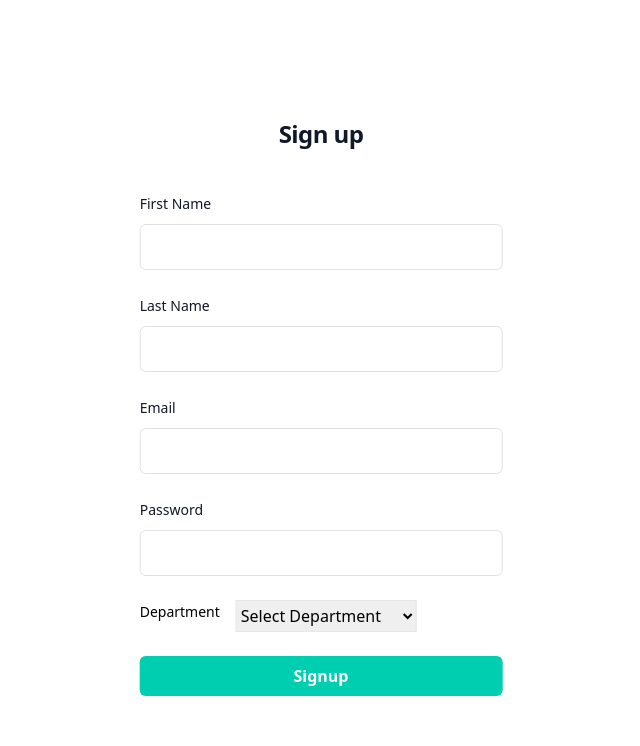
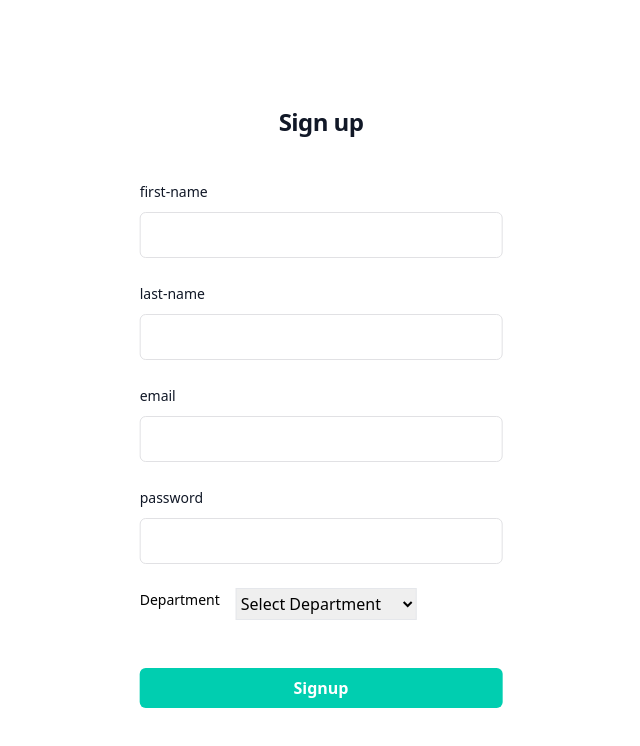
Before and after one commit to Sohil9866/Employee-Management-System, a React (Vite) app: page /signup in a window 1280 px wide. Shown: the top 746 px of the page, without its empty margins (319-959 px from the left). Built offline with nearby package versions, Linux system fonts and the light colour scheme.

Commit message:
feat form validation

```diff
--- a/package.json
+++ b/package.json
@@ -13,7 +13,8 @@
     "formik": "^2.4.6",
     "react": "^18.3.1",
     "react-dom": "^18.3.1",
-    "react-router-dom": "^6.23.1"
+    "react-router-dom": "^6.23.1",
+    "yup": "^1.4.0"
   },
   "devDependencies": {
     "@types/react": "^18.3.3",
--- a/src/Components/Signup.tsx
+++ b/src/Components/Signup.tsx
@@ -1,9 +1,31 @@
 import { Button } from "./button";
 import Input from "./input";
+import { useNavigate } from "react-router-dom";
+import { SignupSchema } from "../schemas";
+import { useFormik } from "formik";
 
 const SignupForm = () => {
+  const navigate = useNavigate();
+
+  const initialValue = {
+    email: "",
+    password: "",
+    firstname: "",
+    lastname: "",
+    department: "",
+  };
+
+  const {initialValues, handleBlur, handleChange, handleSubmit,values, errors, touched} = useFormik({
+    initialValues : initialValue,
+    validationSchema: SignupSchema,
+    onSubmit: (values) => {
+      console.log(values);
+      navigate("/");
+    },
+  });
+
   return (
-    <div className=" absolute left-1/2 top-1/2 -translate-x-1/2 -translate-y-1/2 w-1/3 flex-col px-6 py-6 lg:px-8">
+    <div className="absolute left-1/2 top-1/2 -translate-x-1/2 -translate-y-1/2 w-1/3 flex-col px-6 py-6 lg:px-8">
       <div className="sm:mx-auto sm:w-full sm:max-w-sm">
         <h2 className="mt-3 text-center text-2xl font-bold leading-9 tracking-tight text-gray-900">
           Sign up
@@ -11,24 +33,83 @@ const SignupForm = () => {
       </div>
 
       <div className="mt-10 sm:mx-auto sm:w-full sm:max-w-sm">
-        <form className="space-y-6" action="#" method="POST">
-          <Input type="text" label="First Name" name="firstName" />
-          <Input type="text" label="Last Name" name="lastName" />
-          <Input type="email" label="Email" name="email" />
-          <Input type="password" label="Password" name="password" />
+        <form className="space-y-6" onSubmit={handleSubmit}>
+          <Input
+            label="first-name"
+            name="firstname"
+            type="text"
+            value={values.firstname}
+            onChange={handleChange}
+            onBlur={handleBlur}
+            err={
+              errors.firstname && touched.firstname
+                ? `${errors.firstname}`
+                : null
+            }
+          />
+          <Input
+            label="last-name"
+            name="lastname"
+            type="text"
+            value={values.lastname}
+            onChange={handleChange}
+            onBlur={handleBlur}
+            err={
+              errors.lastname && touched.lastname
+                ? `${errors.lastname}`
+                : null
+            }
+          />
+          <Input
+            label="email"
+            name="email"
+            type="email"
+            value={values.email}
+            onChange={handleChange}
+            onBlur={handleBlur}
+            err={
+              errors.email && touched.email
+                ? `${errors.email}`
+                : null
+            }
+          />
+          <Input
+            label="password"
+            name="password"
+            type="password"
+            value={values.password}
+            onChange={handleChange}
+            onBlur={handleBlur}
+            err={
+              errors.password && touched.password
+                ? `${errors.password}`
+                : null
+            }
+          />
           <div className="mb-4 flex items-center">
             <label className="block font-medium text-sm text-black mb-2 mr-4">
               Department
             </label>
-            <select className=" w-6/12 h-8 border">
-              <option>Select Department</option>
+            <select
+              name="Department"
+              className="w-6/12 h-8 border"
+              value={values.department}
+              onChange={handleChange}
+              onBlur={handleBlur}
+            >
+              <option value="">Select Department</option>
               <option value="Finance">Finance</option>
               <option value="Sales">Sales</option>
               <option value="Marketing">Marketing</option>
               <option value="IT">IT</option>
             </select>
           </div>
-          <Button name="Signup" />
+            <div className="text-xs text-red-500 ">
+            {errors.department && touched.department ? (
+              <div>{errors.department}</div>
+            ) : null}
+            </div>
+          <Button type="submit" name="Signup" />
         </form>
       </div>
     </div>
--- a/src/Components/button.tsx
+++ b/src/Components/button.tsx
@@ -1,7 +1,9 @@
+import React from "react";
 type ButtonProps = {
   name: string;
   className?: string;
-}
+} & React.ButtonHTMLAttributes<HTMLButtonElement>
+
 
 export const Button = ({ name, className = "", ...props }: ButtonProps) => {
   return (
--- a/src/Components/input.tsx
+++ b/src/Components/input.tsx
@@ -1,14 +1,15 @@
-import React, { HtmlHTMLAttributes, useId, forwardRef } from "react";
+import React, {  useId, forwardRef } from "react";
 
 type InputProps = {
   label: string;
   className?: string;
   name: string;
   type: string;
-} & HtmlHTMLAttributes<HTMLInputElement>;
+  err?: null |string;
+} & React.InputHTMLAttributes<HTMLInputElement>;
 
-const Input = forwardRef<HTMLInputElement, InputProps>(
-  ({ name, value, label, type, className = "", ...props }, ref) => {
+const Input = React.forwardRef<HTMLInputElement, InputProps>(
+  ({ name, label, type, err, className = "", ...props }, ref) => {
     const id = useId();
     return (
       <>
@@ -28,10 +29,13 @@ const Input = forwardRef<HTMLInputElement, InputProps>(
               name={name}
               id={id}
               ref={ref as React.Ref<HTMLInputElement>}
-              value={value}
               {...props}
             />
           </div>
+          {err !== null ?
+          (<div className="flex items-center text-red-500 text-xs">
+            <span className="text-red-500">{err}</span>
+          </div>) : ("")}
         </div>
       </>
     );
--- a/src/Components/loginForm.tsx
+++ b/src/Components/loginForm.tsx
@@ -2,33 +2,62 @@ import { Button } from "./button";
 import { NavLink } from "react-router-dom";
 import Input from "./input";
 import { useFormik } from "formik";
+import { loginSchema } from "../schemas";
+const LoginForm = () => {
 
-const LoginForm = () => {
   const initialValue = {
     email: "",
-    password: ""
-  }
+    password: "",
+  };
 
-  const {values, initialValues, handleChange, handleSubmit, handleBlur} = useFormik({
-      initialValues: initialValue,
-    onSubmit: values => {
-        console.log(values);
-    }
+  const {
+    values,
+    initialValues,
+    handleChange,
+    handleSubmit,
+    handleBlur,
+    errors,
+    touched,
+  } = useFormik({
+    initialValues : initialValue,
+    validationSchema: loginSchema,
+
+    onSubmit: (values) => {
+      console.log(values);
+    },
   });
   return (
     <div className=" absolute left-1/2 top-1/2 -translate-x-1/2 -translate-y-1/2 w-1/3 flex-col px-6 py-6 lg:px-8">
       <div className="sm:mx-auto sm:w-full sm:max-w-sm">
         <h2 className="mt-3 text-center text-2xl font-bold leading-9 tracking-tight text-gray-900">
-          Log in
+          Log In
         </h2>
       </div>
 
       <div className="mt-10 sm:mx-auto sm:w-full sm:max-w-sm">
         <form className="space-y-6" onSubmit={handleSubmit}>
-          <Input label="Email" name="email" type="email"  onChange={handleChange} onBlur={handleBlur}/>
-          <Input label="Password" name="password" type="password" />
+          <Input
+            label="Email"
+            name="email"
+            type="email"
+            value={values.email}
+            onChange={handleChange}
+            onBlur={handleBlur}
+            err={errors.email && touched.email ? `${errors.email}` : null}
+          />
+          <Input
+            label="Password"
+            name="password"
+            type="password"
+            value={values.password}
+            onChange={handleChange}
+            onBlur={handleBlur}
+            err={
+              errors.password && touched.password ? `${errors.password}` : null
+            }
+          />
           <div>
-           <Button name="Signin"/>
+            <Button name="Login" />
           </div>
         </form>
 
--- /dev/null
+++ b/src/schemas/index.ts
@@ -0,0 +1,23 @@
+import * as Yup from "yup";
+
+export const loginSchema = Yup.object({
+    email: Yup.string()
+    .email("Invalid Email Format")
+    .required("Please enter your email"),
+    password: Yup.string()
+    .required("Must be of 8 words")
+})
+
+export const SignupSchema = Yup.object({
+    email: Yup.string()
+    .email("Invalid Email Format")
+    .required("Please enter your email"),
+    password: Yup.string()
+    .required("Must be of 8 words"),
+    firstname: Yup.string()
+    .required("Required"),
+    lastname: Yup.string()
+    .required("Required"),
+    department: Yup.string()
+    .required("Required")
+});
```
Also changed, not shown: src/main.tsx (+13 -15 lines), src/Types/Data.d.ts (line endings or trailing spaces), 1 other file (tests, documents, lock files or other folders).
